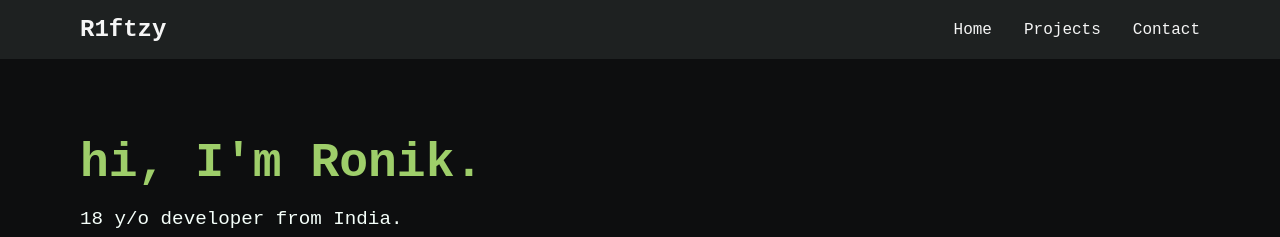
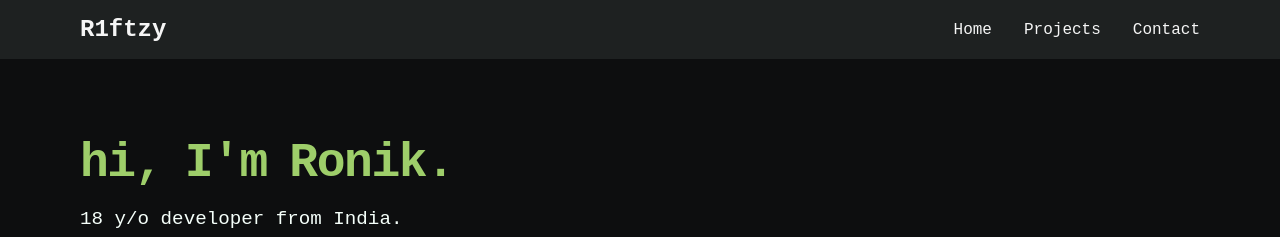
Before and after one commit to R1ftzy/R1ftzy.github.io, a React (Vite) app: page / in a window 1280 px wide. Shown: the top 237 px of the page. Built offline with nearby package versions, Linux system fonts and the light colour scheme.

Commit message:
fix: adjust letter and word spacing for hero heading

```diff
--- a/src/index.css
+++ b/src/index.css
@@ -65,6 +65,8 @@ h1 {
 
 .hero h1 {
   font-size: 3rem;
+  letter-spacing: -0.03em;
+  word-spacing: -0.1em;
 }
 
 .featured h1 {
```
